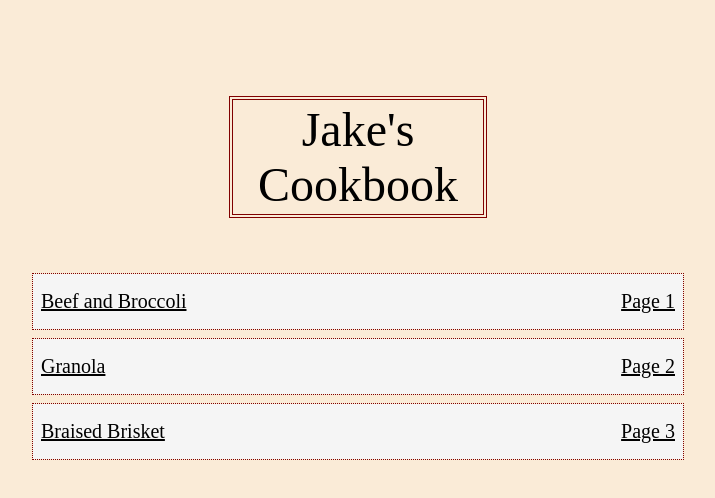
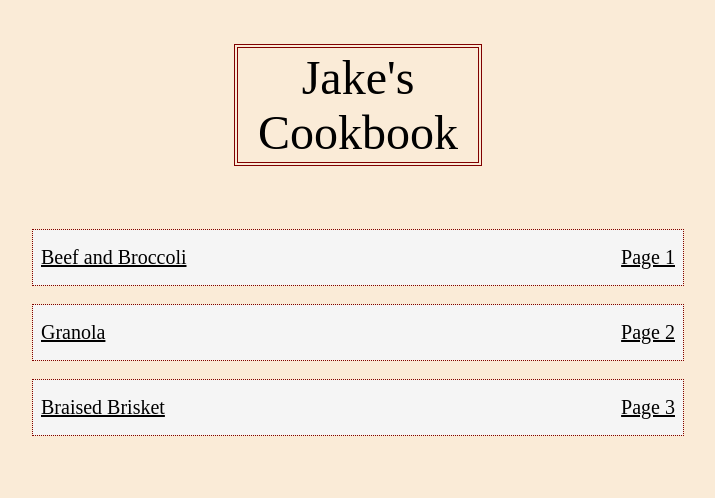
Before and after one commit to JakeM-Learner/odin-recipes, a plain HTML site: page index.html in a window 1280 px wide. Shown: the top 498 px of the page, without its empty margins (282-997 px from the left). Drawn offline with Linux system fonts and the light colour scheme.

Commit message:
Fix: Fix moblie layout again

```diff
--- a/style.css
+++ b/style.css
@@ -8,6 +8,7 @@
 body {
     background-color: #eee;
     font-family: "Times New Roman" 'Times New Roman', Times, serif;
+    font-size: 10px;
     background: antiquewhite;
 
   }
@@ -18,11 +19,11 @@ body {
     display: inline-block;
     background: antiquewhite;
     font-size: 48px;
-    width: 250px;
+    width: 5em;
     padding: 2px 8px;
-    margin: 100px 50%;
+    margin: 1em 50%;
     transform: translate(-50%, 0);
-    margin-bottom: 50px;
+    margin-bottom: 1em;
     text-align: center;
     outline: maroon double 4px;
   }
@@ -32,8 +33,8 @@ body {
     font-size: 20px;
     display: flex;
     justify-content: space-between;
-    width: 650px;
-    margin: 10px 50%;
+    width: 32.5em;
+    margin: 1em 50%;
     transform: translate(-50%, 0);
     padding-top: 16px;
     padding-bottom: 16px;
```
